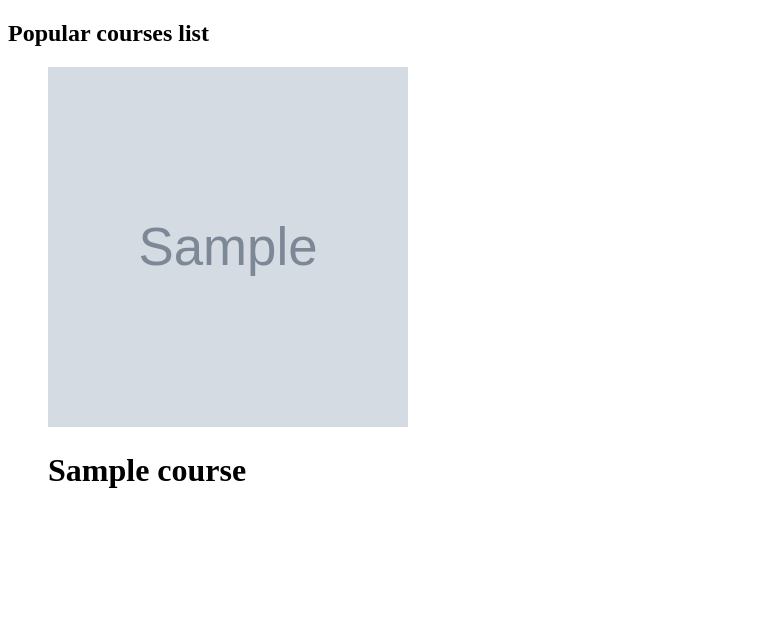
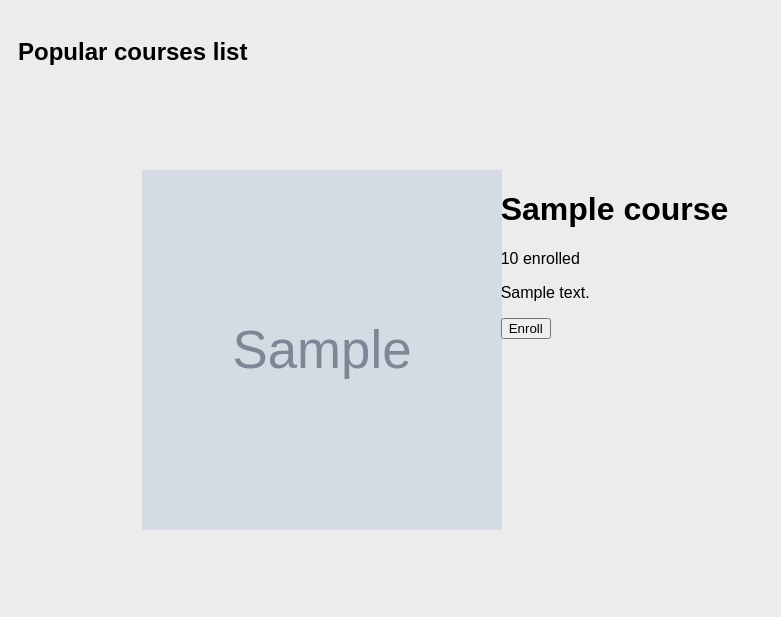
Before and after one commit to josuecross/lab3-views-django, a Django app: page /onlinecourse/ in a window 1280 px wide. Shown: the top 617 px of the page, without its empty margins (0-781 px from the left). Run offline with Django 3.2, Linux system fonts and the light colour scheme; tables that the repository leaves empty hold one stand-in row (values such as "Sample post"); grey boxes marked "Sample" are stand-in pictures.

Commit message:
Added views and routes for showing and enrolling courses

```diff
--- a/onlinecourse/templates/onlinecourse/course_list.html
+++ b/onlinecourse/templates/onlinecourse/course_list.html
@@ -4,6 +4,8 @@
     {% load static %}
     <meta charset="UTF-8">
     <title>Online Courses</title>
+    {% load static %}
+    <link rel="stylesheet" type="text/css" href="{% static 'onlinecourse/course.css' %}">
 </head>
 <body>
 
@@ -12,9 +14,21 @@
 {% if course_list %}
     <ul>
     {% for course in course_list %}
-        <div>
-            <img src="{{ MEDIA_URL }}/{{ course.image }}" width="360" height="360" >
-            <h1><b>{{ course.name }}</b></h1>
+        <div class="container">
+            <div class="row">
+                <div class="column-33">
+                    <img src="{{ MEDIA_URL }}/{{ course.image }}" width="360" height="360" >
+                </div>
+                <div class="column-66">
+                    <h1><b>{{ course.name }}</b></h1>
+                    <p>{{course.total_enrollment}} enrolled</p>
+                    <p>{{ course.description }}</p>
+                    <form action="{% url 'onlinecourse:enroll' course.id %}" method="post">
+                        {% csrf_token %}
+                        <input type="submit" value="Enroll">
+                    </form>
+                </div>
+            </div>
         </div>
     {% endfor %}
     </ul>
--- a/onlinecourse/urls.py
+++ b/onlinecourse/urls.py
@@ -7,6 +7,8 @@ app_name = 'onlinecourse'
 urlpatterns = [
     # Add path here
     path(route='', view=views.popular_course_list, name='popular_course_list'),
+    path('course/<int:course_id>/enroll/', views.enroll, name='enroll'),
+    path('course/<int:course_id>/', views.course_details, name='course_details'),
 
 ] + static(settings.MEDIA_URL, document_root=settings.MEDIA_ROOT)\
  + static(settings.STATIC_URL, document_root=settings.STATIC_ROOT)
--- a/onlinecourse/views.py
+++ b/onlinecourse/views.py
@@ -19,3 +19,28 @@ def popular_course_list(request):
         # Appen the course list as an entry of context dict
         context['course_list'] = course_list
         return render(request, 'onlinecourse/course_list.html', context)
+
+def enroll(request, course_id):
+    # If request method is POST
+    if request.method == 'POST':
+        # First try to read the course object
+        # If could be found, raise a 404 exception
+        course = get_object_or_404(Course, pk=course_id)
+        # Increase the enrollment by 1
+        course.total_enrollment += 1
+        course.save()
+        # Return a HTTP response redirecting user to course list view
+        return HttpResponseRedirect(reverse(viewname='onlinecourse:course_details', args=(course.id,)))
+
+def course_details(request, course_id):
+    context = {}
+    if request.method == 'GET':
+        try:
+            course = Course.objects.get(pk=course_id)
+            context['course'] = course
+            # Use render() method to generate HTML page by combining
+            # template and context
+            return render(request, 'onlinecourse/course_detail.html', context)
+        except Course.DoesNotExist:
+            # If course does not exist, throw a Http404 error
+            raise Http404("No course matches the given id.")
```
Also changed, not shown: onlinecourse/templates/onlinecourse/course_detail.html (+12 -2 lines), static/media/course_images/Captura_de_pantalla_2023-05-14_131132.png (added), static/media/course_images/Captura_de_pantalla_2023-05-14_180939.png (added).
